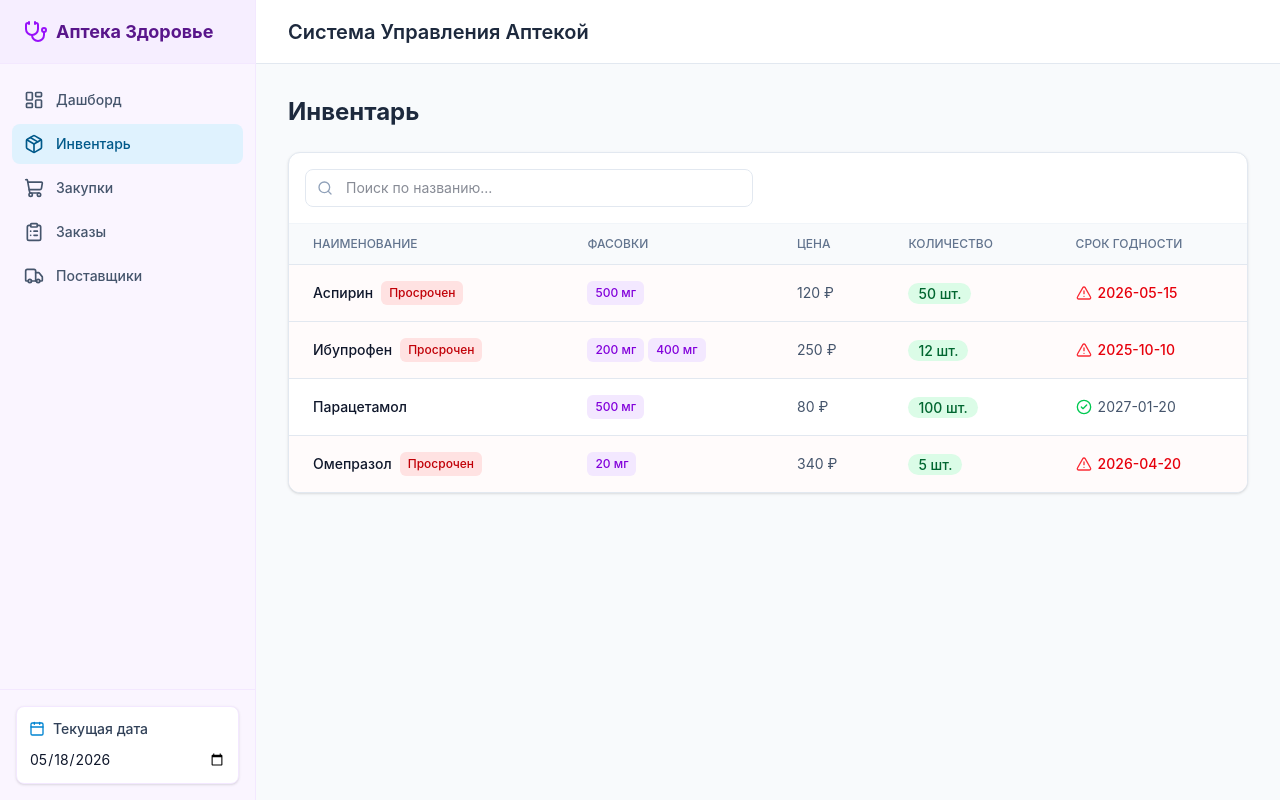
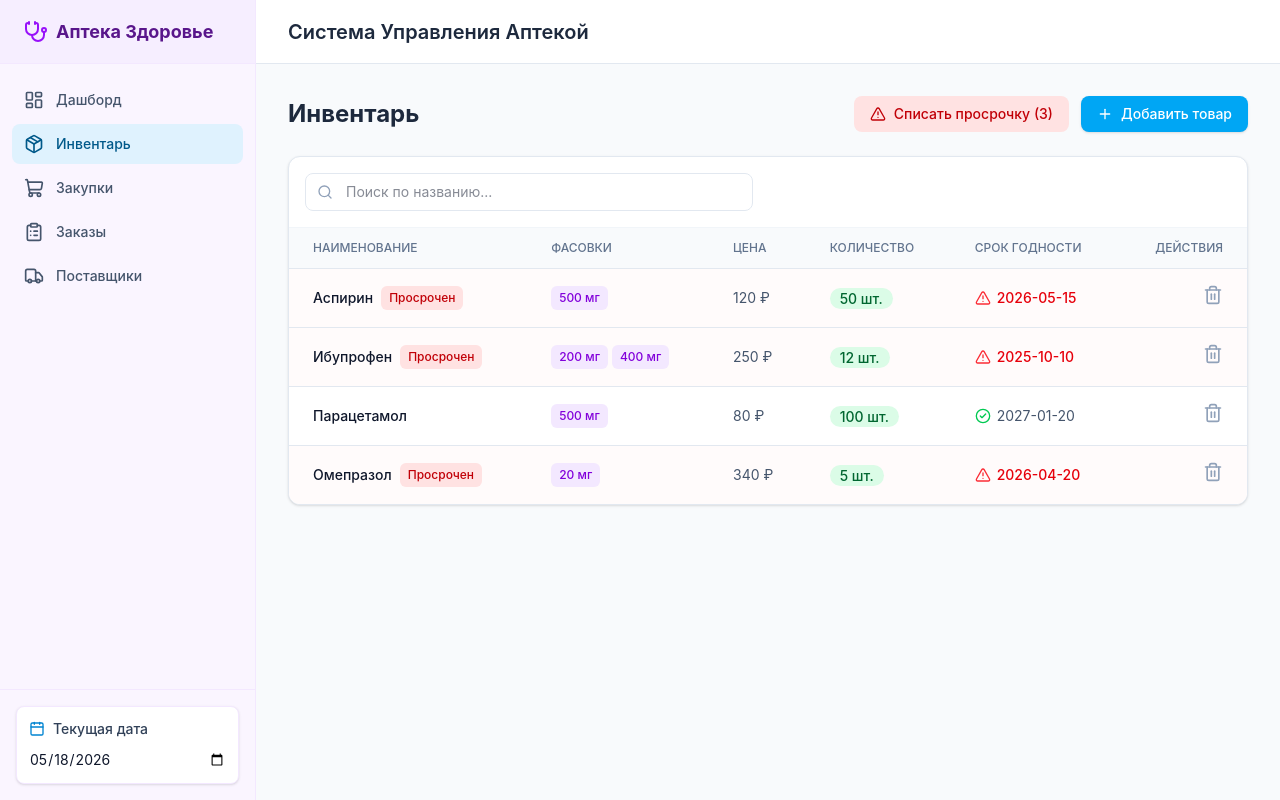
Before and after one commit to ksushpu/PharmaManager, a React app in the folder frontend/: page /inventory in a window 1280 px wide. Built offline with nearby package versions, Linux system fonts and the light colour scheme; the HTML template or start-up script is replaced by a standard one.

Commit message:
add write-off button and delete button to inventory

```diff
--- a/frontend/src/pages/Inventory.jsx
+++ b/frontend/src/pages/Inventory.jsx
@@ -1,19 +1,37 @@
 import { useState } from "react";
 import { usePharmacy } from "@/context/PharmacyContext";
 import { isBefore, parseISO } from "date-fns";
-import { Search, AlertTriangle, CheckCircle2 } from "lucide-react";
+import { Search, AlertTriangle, CheckCircle2, Plus, Trash2 } from "lucide-react";
 
 export function Inventory() {
-  const { products, currentDate } = usePharmacy();
+  const { products, currentDate, writeOffExpired, removeProduct, addProduct } = usePharmacy();
   const [searchTerm, setSearchTerm] = useState("");
 
   const filtered = products.filter(p =>
     p.name.toLowerCase().includes(searchTerm.toLowerCase())
   );
 
+  const expiredCount = products.filter(p =>
+    p.quantity > 0 && isBefore(parseISO(p.expirationDate), parseISO(currentDate))
+  ).length;
+
   return (
     <div className="space-y-6">
-      <h2 className="text-2xl font-bold text-slate-800">Инвентарь</h2>
+      <div className="flex flex-col sm:flex-row justify-between items-start sm:items-center gap-4">
+        <h2 className="text-2xl font-bold text-slate-800">Инвентарь</h2>
+        <div className="flex items-center gap-3">
+          {expiredCount > 0 && (
+            <button onClick={writeOffExpired} className="flex items-center bg-red-100 text-red-700 hover:bg-red-200 px-4 py-2 rounded-lg font-medium text-sm">
+              <AlertTriangle className="w-4 h-4 mr-2" />
+              Списать просрочку ({expiredCount})
+            </button>
+          )}
+          <button className="flex items-center bg-sky-500 text-white hover:bg-sky-600 px-4 py-2 rounded-lg font-medium text-sm shadow-sm">
+            <Plus className="w-4 h-4 mr-2" />
+            Добавить товар
+          </button>
+        </div>
+      </div>
 
       <div className="bg-white rounded-xl shadow-sm border border-slate-200 overflow-hidden">
         <div className="p-4 border-b border-slate-100">
@@ -38,6 +56,7 @@ export function Inventory() {
                 <th className="px-6 py-3 text-left text-xs font-medium text-slate-500 uppercase">Цена</th>
                 <th className="px-6 py-3 text-left text-xs font-medium text-slate-500 uppercase">Количество</th>
                 <th className="px-6 py-3 text-left text-xs font-medium text-slate-500 uppercase">Срок годности</th>
+                <th className="px-6 py-3 text-right text-xs font-medium text-slate-500 uppercase">Действия</th>
               </tr>
             </thead>
             <tbody className="bg-white divide-y divide-slate-200">
@@ -72,12 +91,17 @@ export function Inventory() {
                         <span className={isExpired ? "text-red-600 font-medium" : "text-slate-600"}>{product.expirationDate}</span>
                       </div>
                     </td>
+                    <td className="px-6 py-4 whitespace-nowrap text-right">
+                      <button onClick={() => removeProduct(product.id)} className="text-slate-400 hover:text-red-600 transition-colors" title="Удалить">
+                        <Trash2 className="w-5 h-5" />
+                      </button>
+                    </td>
                   </tr>
                 );
               })}
               {filtered.length === 0 && (
                 <tr>
-                  <td colSpan={5} className="px-6 py-12 text-center text-slate-500">Ничего не найдено</td>
+                  <td colSpan={6} className="px-6 py-12 text-center text-slate-500">Ничего не найдено</td>
                 </tr>
               )}
             </tbody>
```
